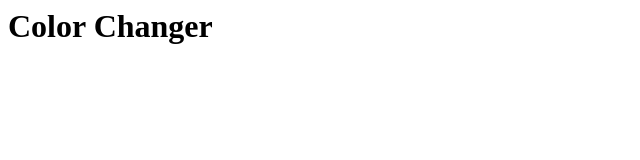
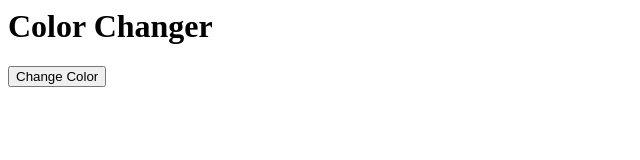
Before and after one commit to jojoextra/Color-Changer, a plain HTML site: page index.html in a window 1280 px wide. Shown: the whole page, without its empty margins (0-640 px from the left). Drawn offline with Linux system fonts and the light colour scheme.

Commit message:
add button

```diff
--- a/index.html
+++ b/index.html
@@ -1 +1,2 @@
 <h1>Color Changer</h1>
+<button onclick="changeColor()">Change Color</button>
```
